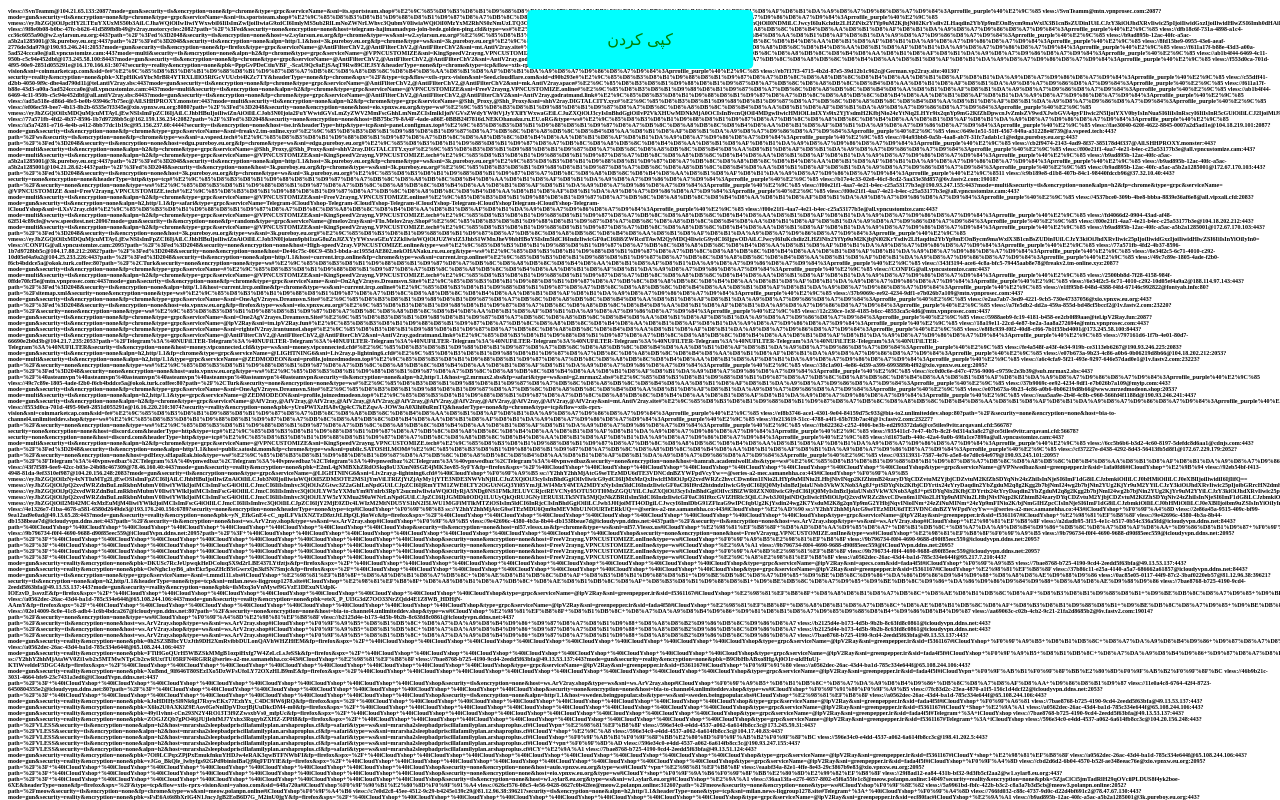
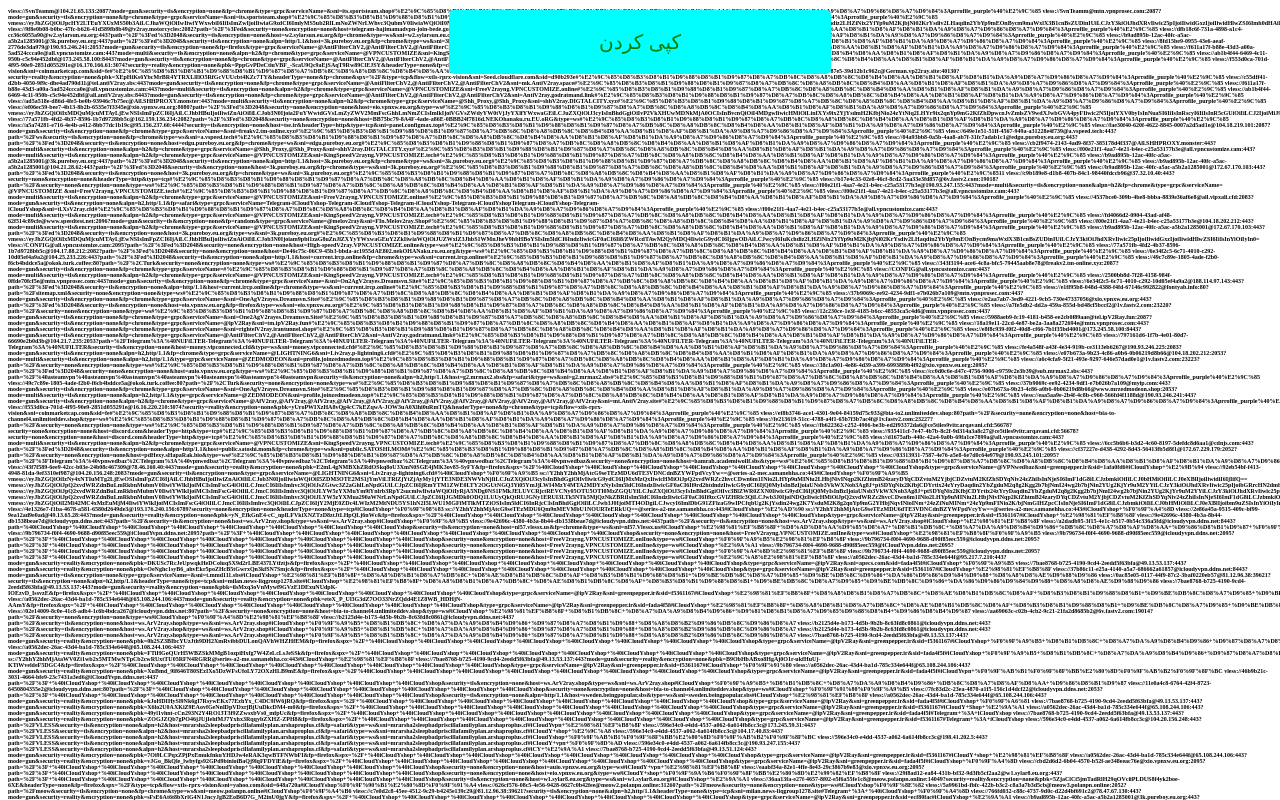
Before and after one commit to xvolld/xvolldv2rayserver, a plain HTML site: page index.html in a window 1280 px wide. Shown: the top 800 px of the page. Drawn offline with Linux system fonts and the light colour scheme.

Commit message:
Update index.html

```diff
--- a/index.html
+++ b/index.html
@@ -9,11 +9,11 @@
             background-color: aqua;
 
             /* تنظیمات مربوط به پدینگ و حاشیه دکمه */
-            padding: 20px 80px;
+            padding: 20px 150px;
 
             /* تنظیمات برای شکل و رنگ متن */
             color: green;
-            font-size: 16px;
+            font-size: 20px;
             text-align: center;
             text-decoration: none;
             border: none;
```
